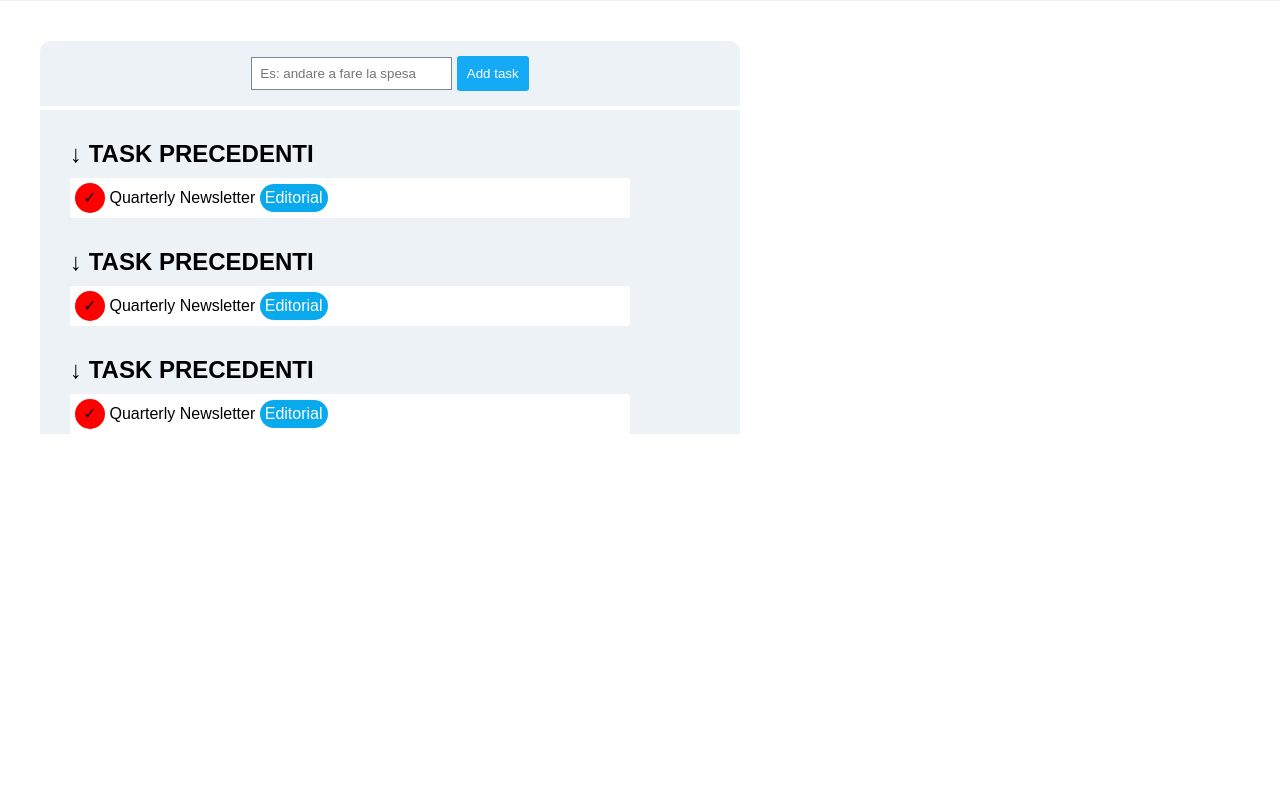
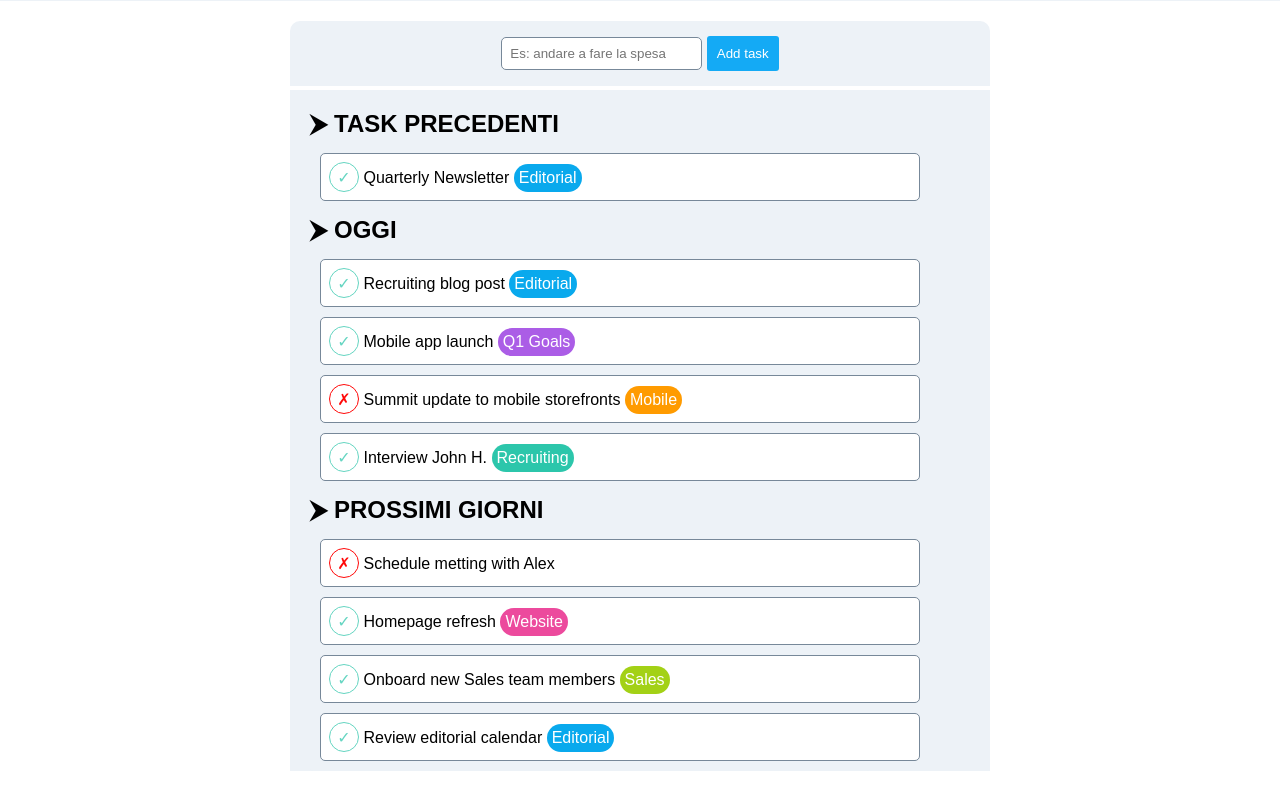
Before and after one commit to lucasens1/html-css-toboolist, a plain HTML site: page index.html in a window 1280 px wide. Shown: the part 66-857 px from the top of the page. Before the commit the page ends 800 px from the top, so only its background shows below. Drawn offline with Linux system fonts and the light colour scheme.

Commit message:
add: lista annidata

```diff
--- a/css/style.css
+++ b/css/style.css
@@ -16,6 +16,7 @@
     background-color: #edf2f7;
     border-top-left-radius: 10px;
     border-top-right-radius: 10px;
+    margin: 20px auto;
 }
 
 .searchtool{
@@ -25,7 +26,8 @@
 
 .tasklist{
     width: 80%;
-    margin: 30px;
+    margin: 20px;
+    border-radius: 3px;
     background-color: #edf2f7;
 }
 
@@ -33,13 +35,16 @@
     border: solid 2px white;
 }
 
-.oldlist{
+.oldlist, .todaylist, .nextlist{
     background-color: white;
-    padding: 5px;
-    border-radius: 3px;
+    border: 1px solid lightslategray;
+    padding: 8px;
+    border-radius: 5px;
+    margin: 10px;
+    width: 600px;
 }
 
-.oldlist li{
+ul li{
     display: inline-block;
 }
 
@@ -47,6 +52,7 @@
     padding: 8px;
     width: 30%;
     display: inline-block;
+    border-radius: 5px;
     border: 1px solid lightslategray;
 }
 
@@ -61,7 +67,8 @@
 }
 
 h2{
-    margin-bottom: 10px ;
+    margin-top: 5px;
+    margin-bottom: 5px ;
 }
 
 .subject{
@@ -76,9 +83,50 @@ h2{
     border-radius: 50%;
     line-height: 30px;
     text-align: center;
-    background-color: red;
+    border: 1px solid;
+}
+
+/*Colori delle materie e delle task*/
+
+.yes{
+    color: #64d5c1 ;
+}
+
+.nope{
+    color: #ff0808;
 }
 
 .edit{
     background-color: #09a9ed;
 }
+
+.goals{
+    background-color: #ab5de6;
+}
+
+.recruits{
+    background-color: #2cc6ab;
+}
+
+.mobile{
+    background-color:#ff9b00;
+}
+
+.website{
+    background-color: #ec4a9d;
+}
+
+.sales{
+    background-color: #a3d116;
+}
+
+.none{
+    display: none;
+}
+
+/*Metto il titolo come block */
+.lititle{
+    display: block;
+}
+
+/* Linethrough */
--- a/index.html
+++ b/index.html
@@ -29,28 +29,88 @@
             <!-- Inizio Tasklist -->
 
             <div class="tasklist">
-                <h2>&DownArrow; TASK PRECEDENTI</h2>
+                <!-- Lista annidata impegni -->
+                <ul>
+                        <li class="lititle"><h2>&#11166; TASK PRECEDENTI</h2></li>
+                        <li>
                             <ul class="oldlist">
+                                <li><div class="check yes">&check;</div></li>
+                                <li><div class="object">Quarterly   Newsletter</div></li>
+                                <li><div class="subject edit">Editorial</div></li>
+                            </ul>
+                        </li>
+
+                        <li class="lititle"><h2>&#11166; OGGI</h2></li>
+                        <li>
+                            <ul class="todaylist">
+                                <li><div class="check yes">&check;</div></li>
+                                <li><div class="object">Recruiting blog post</div></li>
+                                <li><div class="subject edit">Editorial</div></li>
+                            </ul>
+                            <ul class="todaylist">
+                                <li><div class="check yes">&check;</div></li>
+                                <li><div class="object">Mobile app launch</div></li>
+                                <li><div class="subject goals">Q1 Goals</div></li>
+                            </ul>
+
+                            <ul class="todaylist">
+                                <li><div class="check nope">&cross;</div></li>
+                                <li><div class="object">Summit update to mobile storefronts</div></li>
+                                <li><div class="subject mobile">Mobile</div></li>
+                            </ul>
+
+                            <ul class="todaylist">
+                                <li><div class="check yes">&check;</div></li>
+                                <li><div class="object">Interview John H.</div></li>
+                                <li><div class="subject recruits">Recruiting</div></li>
+                            </ul>
+                        </li>
+
+                        <li class="lititle"><h2>&#11166; PROSSIMI GIORNI</h2></li>
+                        <li>
+                            <ul class="nextlist">
+                                <li><div class="check nope">&cross;</div></li>
+                                <li><div class="object">Schedule metting with Alex</div></li>
+                                <li><div class="subject none"></div></li>
+                            </ul>
+
+                            <ul class="nextlist">
+                                <li><div class="check yes">&check;</div></li>
+                                <li><div class="object">Homepage refresh</div></li>
+                                <li><div class="subject website">Website<div></li>
+                            </ul>
+
+                            <ul class="nextlist">
+                                <li><div class="check yes">&check;</div></li>
+                                <li><div class="object">Onboard new Sales team members</div></li>
+                                <li><div class="subject sales">Sales<div></li>
+                            </ul>
+
+                            <ul class="nextlist">
+                                <li><div class="check yes">&check;</div></li>
+                                <li><div class="object">Review editorial calendar</div></li>
+                                <li><div class="subject edit">Editorial<div></li>
+                            </ul>
+
+                        </li>
+               <!-- <div class="tasklist">
+                    <h2> &rightarrow; OGGI</h2>
+                    <ul class="todaylist">
                         <li><div class="check yes">&check;</div></li>
                         <li><div class="object">Quarterly Newsletter</div></li>
                         <li><div class="subject edit">Editorial</div></li>
                     </ul>
                 </div>
                 <div class="tasklist">
-                <h2>&DownArrow; TASK PRECEDENTI</h2>
-                <ul class="oldlist">
+                    <h2>&DownArrow; OGGI</h2>
+                    <ul class="tomorrowlist">
                         <li><div class="check yes">&check;</div></li>
                         <li><div class="object">Quarterly Newsletter</div></li>
                         <li><div class="subject edit">Editorial</div></li>
                     </ul>
-            </div>
-            <div class="tasklist">
-                <h2>&DownArrow; TASK PRECEDENTI</h2>
-                <ul class="oldlist">
-                    <li><div class="check yes">&check;</div></li>
-                    <li><div class="object">Quarterly Newsletter</div></li>
-                    <li><div class="subject edit">Editorial</div></li>
+                -->
                 </ul>
+                <!-- /Lista annidata impegni -->
             </div>
         </div>
     </main>
```
Lines whose indentation alone changed are shown as unchanged.
